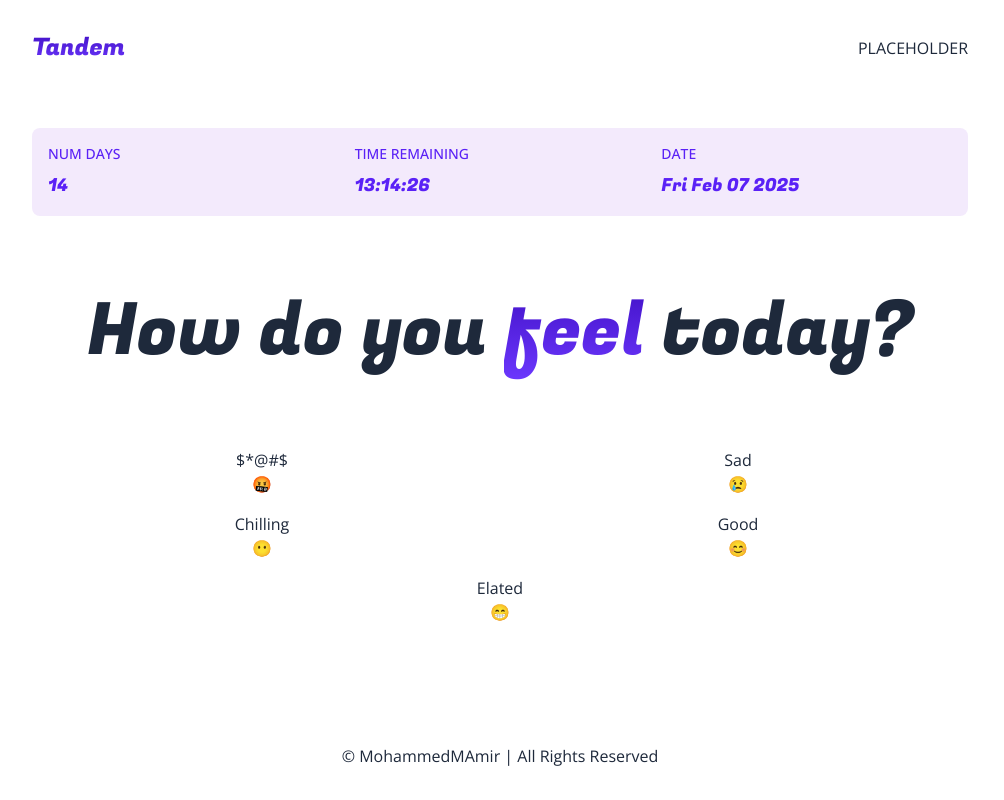
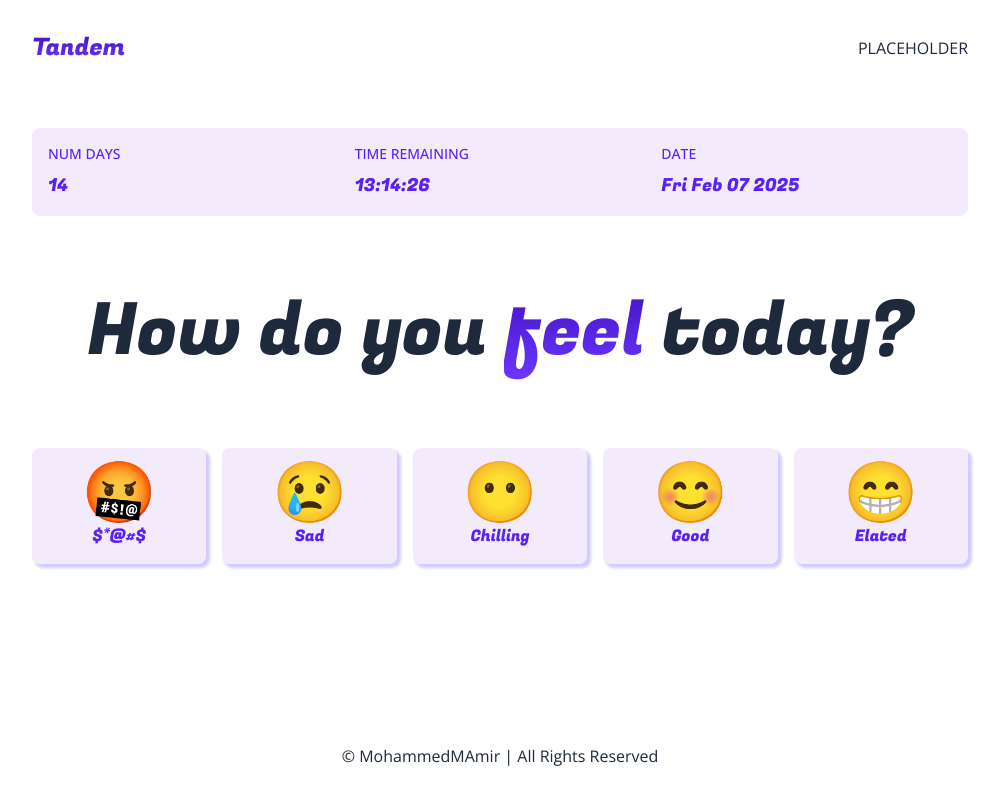
Before and after one commit to MohammedMAmir/Tandem, a Next.js app: page /dashboard in a window 1280 px wide. Shown: the whole page, without its empty margins (140-1144 px from the left). Built offline with nearby package versions, Linux system fonts and the light colour scheme.

Commit message:
dashboard buttons

```diff
--- a/app/globals.css
+++ b/app/globals.css
@@ -6,14 +6,14 @@
     --light-prime: #5a21f6;
     --light-bold: #380dac;
     --light-secondary: #e5d3f979;
-    --light-accent: hsl(0, 69%, 86%);
+    --light-accent: #d3cbff;
     --light-background: #F8F6FA;
     --light-text: #3C3C3C;
     --dark-prime: #c7a8fd;
     --dark-secondary: #7A5FA4;
-    --dark-accent: #E6A8D7;
-    --dark-background: #1B1221;
-    --dark-text: #E3D9F3;
+    --dark-accent: #a18eff;
+    --dark-background: #1c1530;
+    --dark-text: #e8dbff;
 }
 
 .textGradientPrime{
@@ -51,3 +51,12 @@
 .lightInput:hover, .lightInput:focus{
     border-color: var(--light-prime);
 }
+
+.purpleShadow{
+    box-shadow: 3px 3px 3px 1px var(--light-accent);
+}
+
+.purpleShadow:hover{
+    transform: translate(3px, 3px);
+    box-shadow: 0px 0px 1px 1px var(--light-accent);
+}
--- a/components/Dashboard.js
+++ b/components/Dashboard.js
@@ -36,11 +36,13 @@
       <h4 className={'text-5xl sm:text-6xl md:text-7xl text-center ' + fugaz.className}>
         How do you <span className="textGradientPrime">feel</span> today?
       </h4>
-      <div className='grid grid-cols-2 md:grid-col-5 gap-4 '>
+      <div className='grid grid-cols-2 sm:grid-cols-5 gap-4 '>
         {Object.keys(moods).map((mood, moodIndex) => {
-          return(<button className={' '+ (moodIndex === (Object.keys(moods).length - 1) ? 'col-span-2' : ' ' )} key={moodIndex}>
-            <p>{mood}</p>
-            <p>{moods[mood]}</p>
+          return(<button className={`p-4 rounded-lg purpleShadow duration-200 bg-[var(--light-secondary)]
+             hover:bg-[var(--light-accent)] `+ (moodIndex === (Object.keys(moods).length - 1) ?
+           'col-span-2 sm:col-span-1' : ' ' )} key={moodIndex}>
+            <p className={'text-5xl sm:text-6xl md:7xl ' + fugaz.className}>{moods[mood]}</p>
+            <p className={'text-[var(--light-prime)] ' + fugaz.className}>{mood}</p>
           </button>)
         })}
       </div>
```
